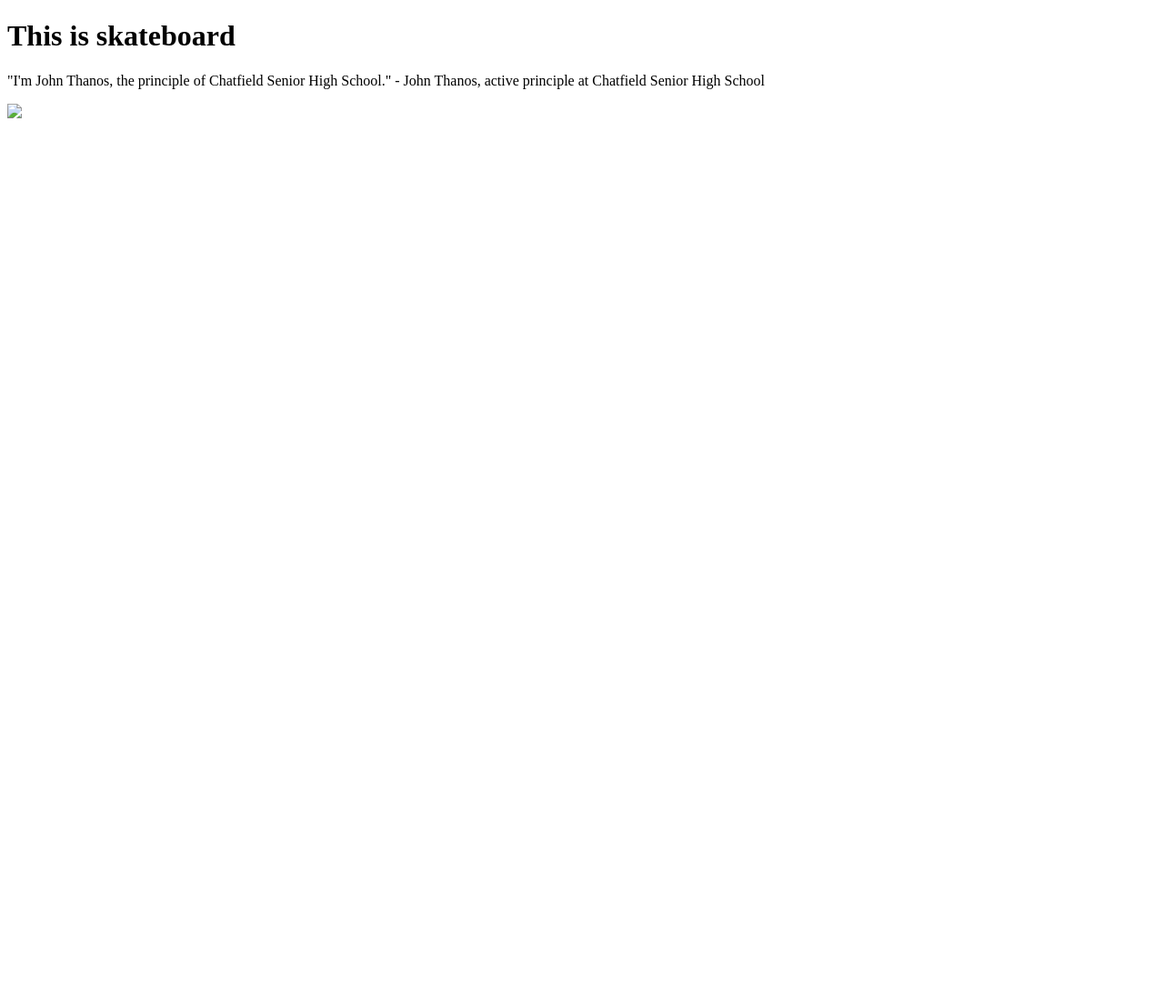
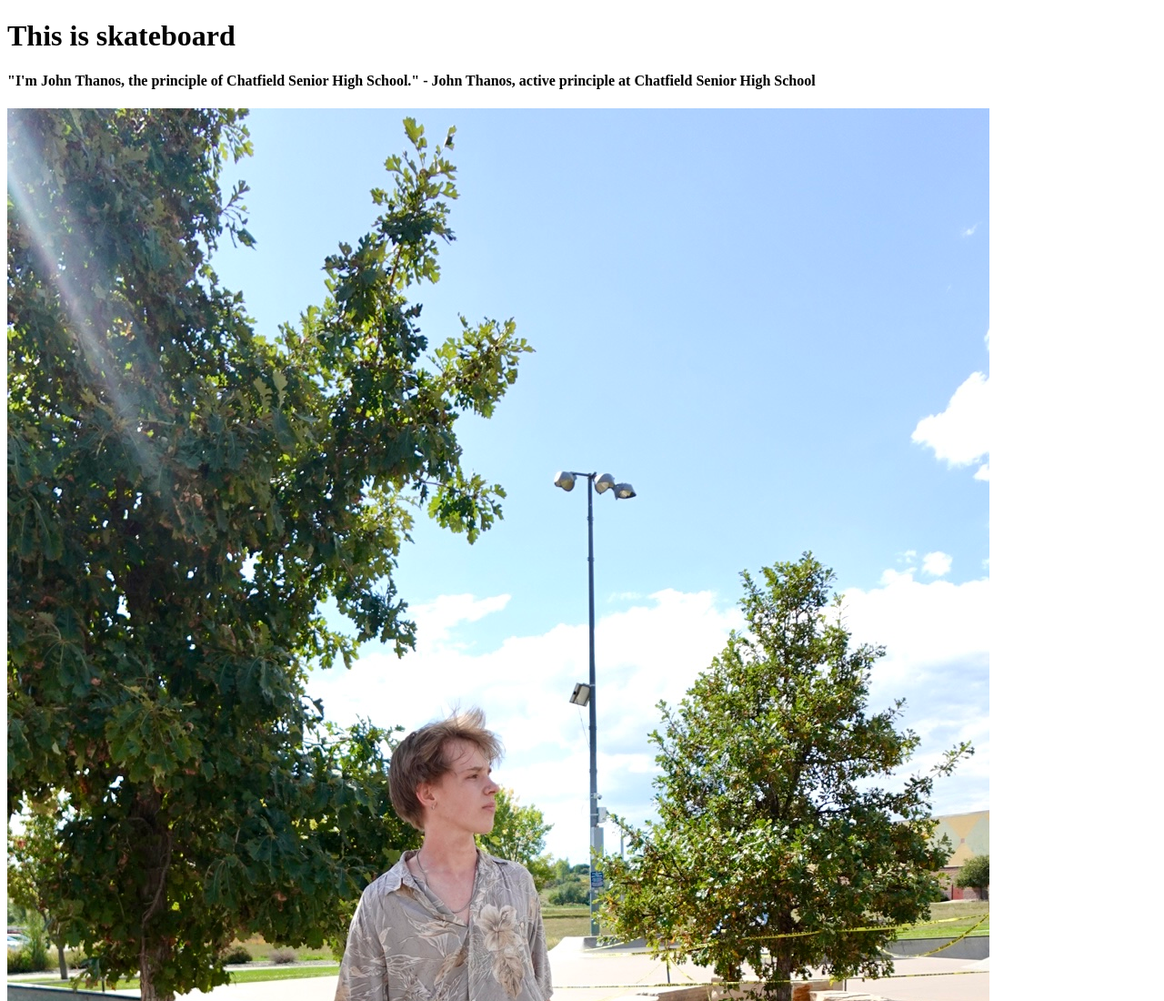
Before and after one commit to WaxBoy/WaxBoy.github.io, a plain HTML site: page skateboard.html in a window 1280 px wide. Shown: the top 1100 px of the page at 91% size. Before the commit the page ends 800 px from the top, so only its background shows below. Drawn offline with Linux system fonts and the light colour scheme.

Commit message:
added images

```diff
--- a/skateboard.html
+++ b/skateboard.html
@@ -6,7 +6,7 @@
 </head>
 <body>
     <h1>This is skateboard</h1>
-    <p>"I'm John Thanos, the principle of Chatfield Senior High School." - John Thanos, active principle at Chatfield Senior High School</p>
-    <img src="\C:\Users\mcbees\Downloads\DSC02609.jpg">
+    <h4>"I'm John Thanos, the principle of Chatfield Senior High School." - John Thanos, active principle at Chatfield Senior High School</h4>
+    <img src="/DSC02589.JPG">&nbsp<img srs="/DSC02774.JPG">
 </body>
 </html>
```
Also changed, not shown: DSC02589.JPG (added), DSC02609.JPG (added), DSC02693.JPG (added), DSC02774.JPG (added).
